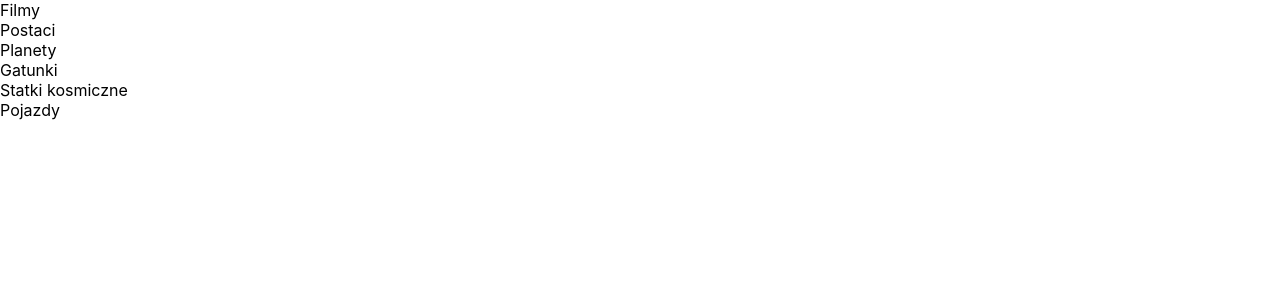
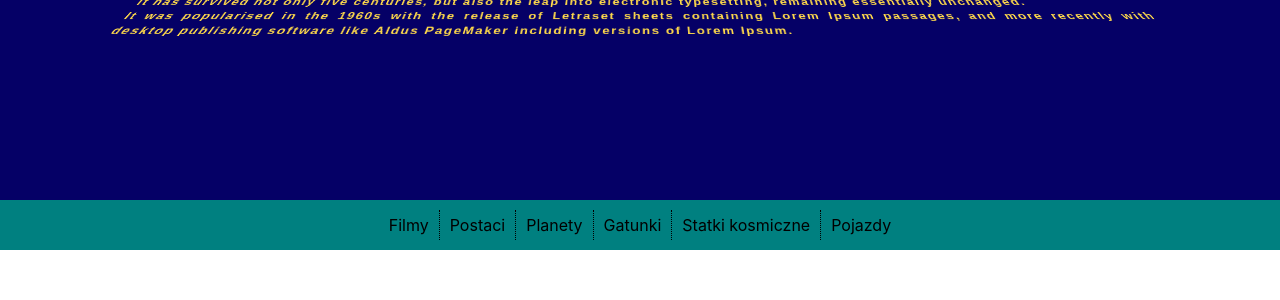
Before and after one commit to kkr600/swapi, a React (Create React App) app: page / in a window 1280 px wide. Shown: the top 300 px of the page. Built offline with nearby package versions, Linux system fonts and the light colour scheme.

Commit message:
add details; add header

```diff
--- a/package.json
+++ b/package.json
@@ -6,6 +6,9 @@
     "@testing-library/jest-dom": "^4.2.4",
     "@testing-library/react": "^9.5.0",
     "@testing-library/user-event": "^7.2.1",
+    "bootstrap": "^4.5.0",
+    "jquery": "^3.5.1",
+    "node-sass": "^4.14.1",
     "react": "^16.13.1",
     "react-dom": "^16.13.1",
     "react-scripts": "3.4.1"
--- a/src/components/App.js
+++ b/src/components/App.js
@@ -1,6 +1,7 @@
 import React from 'react';
 import Menu from './Menu';
-import '../css/App.css';
+import Header from './Header';
+import Styles from '../css/App.css';
 
 class App extends React.Component {
 
@@ -11,12 +12,46 @@ class App extends React.Component {
     species: [],
     starships: [],
     vehicles: [],
-    selectedMenuItem: ""
+    selectedMenuItem: "",
+    selectedDetails:"",
+    menuPositions: [
+      {
+        name: "films",
+        single: "film",
+        selected: false,
+       },
+       {
+         name: "people",
+         single: "character",
+         selected: false,
+       },
+       {
+         name: "planets",
+         single: "planet",
+         selected: false,
+       },
+       {
+         name: "species",
+         single: "type",
+         selected: false,
+       },
+       {
+         name: "starships",
+         single: "starship",
+         selected: false,
+       },
+       {
+         name: "vehicles",
+         single: "vehicle",
+         selected: false,
+       }
+    ]
   }
 
-  componentDidMount() {
-
-    // Object.entries(this.state).forEach(([key,value])=>console.log(key))
+  selectedDetails = (item) => {
+    this.setState({
+      selectedDetails: item,
+    })
   }
 
   setSelectedMenuItem = (item) => {
@@ -25,10 +60,23 @@ class App extends React.Component {
     .then(data => {
       this.setState({
         [item]: data.results,
-        selectedMenuItem: item
+        selectedMenuItem: item,
       })
-    }
-    )
+    });
+    let menuPositions = this.state.menuPositions;
+    let menuPositionsIndex = menuPositions.findIndex( el => el.name == item);
+    menuPositions.forEach( (el,i) => {
+      if (i != menuPositionsIndex)
+        el.selected = false
+      else
+      el.selected = true
+    });
+    this.setState({
+      selectedDetails: "",
+      menuPositions
+    });
+
+
   }
 
   translate = (word,array) => {
@@ -36,10 +84,13 @@ class App extends React.Component {
     return result.length > 0 ? result[0][1] : word;
   }
 
+  showDetails = id => {
+
+  }
+
+
   render(){
-    const menuPositions = [
-      "films", "people","planets","species","starships","vehicles"
-    ]
+
     const dictionary = [
       ["films","Filmy"],
       ["people", "Postaci"],
@@ -94,19 +145,25 @@ class App extends React.Component {
       ["model","Model"],
       ["passengers","Liczba pasażerów"],
       ["starship_class","Klasa"],
-      ["A New Hope","Nowa Nadzieja"],
-      ["A New Hope","Nowa Nadzieja"],
-      ["A New Hope","Nowa Nadzieja"],
-      ["A New Hope","Nowa Nadzieja"],
+      ["Human","Ludzie"],
+      ["film","Film"],
+      ["character","Postać"],
+      ["planet","Planeta"],
+      ["type","Gatunek"],
+      ["starship","Statek kosmiczny"],
+      ["vehicle","Pojazd"],
     ]
+
 
     return (
       <React.Fragment>
-        {/* <List list={this.state.planets}/> */}
+        <Header/>
         <Menu
-          categories={menuPositions}
+          menuPositions={this.state.menuPositions}
           onMenuClick={this.setSelectedMenuItem}
+          onDetailsClick={this.selectedDetails}
           selectedMenuItem={this.state.selectedMenuItem}
+          selectedDetails={this.state.selectedDetails}
           films={this.state.films}
           people={this.state.people}
           planets={this.state.planets}
@@ -115,6 +172,7 @@ class App extends React.Component {
           vehicles={this.state.vehicles}
           translate={this.translate}
           dictionary={dictionary}
+          showDetails={this.showDetails}
           />
       </React.Fragment>
     )
--- /dev/null
+++ b/src/components/Details.js
@@ -0,0 +1,71 @@
+import React from "react";
+
+const Details = props => {
+
+    console.log(props);
+
+    let array = [];
+    let key="";
+    let properties = [];
+    let table="";
+    let detailsTitle ="";
+    let detailsList = "";
+    let detailSingle = "";
+
+    if (props.selectedDetails != "" && props.selectedDetails != undefined) {
+
+        key = props.selectedMenuItem == "films" ? "title" : "name";
+
+        array = props.currentArray.filter(item =>
+                item.name == props.selectedDetails
+            )[0];
+
+        Object.entries(props.currentArray[0]).forEach(([key,value])=> {
+            if (key != "created" && key != "edited" && key != "url")
+                properties.push(key)
+        });
+        let menuPositionsIndex = props.menuPositions.findIndex( el => el[key] == props.selectedMenuItem)
+
+        detailsTitle = <span>{props.translate(props.menuPositions[menuPositionsIndex].single,props.dictionary)}: {props.selectedDetails}</span>
+
+        console.log(array)
+
+        detailsList = properties.map( (el,i) =>
+            <li key={i}>
+                <div className="flex detailsRow">
+                    <div style={{"width": "300px"}}>{props.translate(el,props.dictionary)}: </div>
+                    <div className="grow-1">{array[el]}</div>
+                </div>
+            </li>
+        )
+
+
+        // table = properties.map((e,i)=>(
+        //     // <tr key={i}><td>{props.translate(e,props.dictionary)}</td></tr>
+        // ))
+
+        // console.log(array)
+        // table = array.map((properties,id) => (
+        //     <li>properties</li>
+
+        // ))
+        // console.log(table)
+
+    }
+
+
+
+    return (
+        <React.Fragment>
+            {detailsTitle}
+            <ul>
+                {detailsList}
+            </ul>
+        </React.Fragment>
+    )
+}
+
+
+
+
+export default Details;
--- /dev/null
+++ b/src/components/Header.js
@@ -0,0 +1,26 @@
+import React from "react";
+import '../css/Header.css';
+
+const Header = props => {
+    return(
+        <header>
+            {/* <div class="fade"></div> */}
+            <div className="star-wars">
+                <div className="crawl">
+                    <div className="title">
+                        <p>dzień dobry</p>
+                        <h1>kłaniam się nisko</h1>
+                        <h3>po same piździsko</h3>
+                    </div>
+
+                    <p>Lorem Ipsum is simply dummy text of the printing and typesetting industry. Lorem Ipsum has been the industry's standard dummy text ever since the 1500s, when an unknown printer took a galley of type and scrambled it to make a type specimen book.</p>
+                    <p>It has survived not only five centuries, but also the leap into electronic typesetting, remaining essentially unchanged.</p>
+                    <p>It was popularised in the 1960s with the release of Letraset sheets containing Lorem Ipsum passages, and more recently with desktop publishing software like Aldus PageMaker including versions of Lorem Ipsum.</p>
+
+                </div>
+            </div>
+        </header>
+    )
+}
+
+export default Header;
--- a/src/components/Menu.js
+++ b/src/components/Menu.js
@@ -1,18 +1,56 @@
 import React from "react";
-import List from "./List"
-
+import List from "./List";
+import Details from "./Details"
+import '../css/App.css';
+import '../css/Menu.css';
+// Object.entries(props.currentArray[0]).forEach(([key,value])=> {
+//     if (key != "created" && key != "edited" && key != "url")
+//         properties.push(key)
+// });
 const Menu = props => {
 
-    const menu = props.categories.map( (cat,id) => (
-        <li key={id}  onClick={()=>{props.onMenuClick(cat)}}>  {props.translate(cat,props.dictionary)} </li>
+    // Object.entries(props.categories).for
+
+    const menu = props.menuPositions.map((cat,id) => (
+        <li
+            key={id}
+            onClick={()=>{props.onMenuClick(cat.name)}}
+            className={cat.selected ? "selected": null}
+        >
+                <a >
+                    {props.translate(cat.name,props.dictionary)}
+                </a>
+        </li>
     ));
-
     return(
         <React.Fragment>
-            <ul>
-                {menu}
-            </ul>
-            <List selectedMenuItem={props.selectedMenuItem} currentArray={props[props.selectedMenuItem]}/>
+            <nav>
+                <ul className="mainMenu clearfix">
+                    {menu}
+                </ul>
+            </nav>
+            <div className="wrap clearfix">
+                <section className="left fl">
+                    <List
+                        selectedMenuItem={props.selectedMenuItem}
+                        currentArray={props[props.selectedMenuItem]}
+                        onDetailsClick={props.onDetailsClick}
+                        dictionary={props.dictionary}
+                        translate={props.translate}
+                        showDetails={props.showDetails}
+                    />
+                </section>
+                <section className="right fl">
+                    <Details
+                        selectedMenuItem={props.selectedMenuItem}
+                        menuPositions={props.menuPositions}
+                        selectedDetails={props.selectedDetails}
+                        currentArray={props[props.selectedMenuItem]}
+                        dictionary={props.dictionary}
+                        translate={props.translate}
+                    />
+                </section>
+            </div>
         </React.Fragment>
     )
 
--- a/src/css/App.css
+++ b/src/css/App.css
@@ -3,6 +3,41 @@
   padding: 0
 }
 
-li {
-  cursor: pointer;
+.clearfix::after {
+  content: "";
+  display: block;
+  clear: both;
 }
+
+.fl {
+  float: left;
+}
+
+.relative {
+  position: relative;
+}
+
+.absolute {
+  position: absolute;
+}
+
+.flex {
+  display: flex;
+}
+
+.grow-1 {
+  flex-grow: 1;
+}
+
+.half {
+  width: 50%;
+}
+
+section.left {
+  width: 50%;
+}
+
+section.right {
+  width: 50%;
+  padding-top: 20px;
+}
--- /dev/null
+++ b/src/css/Header.css
@@ -0,0 +1,54 @@
+.star-wars {
+    /* Flexbox to center the entire element on the screen */
+    display: flex;
+    justify-content: center;
+    /* This is a magic number based on the context in which this snippet is used and effects the perspective */
+    height: 200px;
+    /* This sets allows us to transform the text on a 3D plane, and is somewhat a magic number */
+    perspective: 400px;
+    /* The rest is totally up to personal styling preferences */
+    color: #feda4a;
+    font-family: 'Pathway Gothic One', sans-serif;
+    font-size: 1em;
+    font-weight: 600;
+    letter-spacing: 2px;
+    line-height: 150%;
+    text-align: justify;
+    overflow: hidden;
+    background-color: #050066;
+  }
+
+
+  .crawl {
+    /* Position the element so we can adjust the top property in the animation */
+    position: relative;
+    /* Defines the skew origin at the very center when we apply transforms on the animation */
+    transform-origin: 50% 100%;
+    /* Adds the crawl animation, which plays for one minute */
+    animation: crawl 20s linear;
+  }
+
+  /* We're calling this animation "crawl" */
+  @keyframes crawl {
+    0% {
+      /* The element starts below the screen */
+      top: 250px;
+      /* Rotate the text 20 degrees but keep it close to the viewer */
+      transform: rotateX(30deg) translateZ(0);
+    }
+    100% {
+      /* This is a magic number, but using a big one to make sure the text is fully off the screen at the end */
+      top: -1600px;
+      /* Slightly increasing the rotation at the end and moving the text far away from the viewer */
+      transform: rotateX(35deg) translateZ(-350px);
+    }
+  }
+
+  .fade {
+    position: relative;
+    width: 100%;
+    min-height: 60vh;
+    top: -25px;
+    background-image: linear-gradient(0deg, transparent, #08009E 75%);
+    z-index: 1;
+  }
--- /dev/null
+++ b/src/css/List.css
@@ -0,0 +1,18 @@
+ul.selectedList {
+
+    margin-left: 40px;
+    width: 250px;
+}
+
+ul.selectedList>li {
+
+    list-style-type: none;
+    cursor: pointer;
+    margin-top: 10px;
+    transition-property: background-color;
+}
+
+ul.selectedList>li:hover {
+    background-color: #5AA2EB;
+    transition-duration: 0.3s;
+}
--- /dev/null
+++ b/src/css/Menu.css
@@ -0,0 +1,31 @@
+nav {
+    display: flex;
+    justify-content: center;
+    background-color: teal;
+}
+
+.mainMenu {
+    padding: 10px 0px;
+
+  }
+
+  .mainMenu>li:not(:first-child) {
+    border-left: 1px dotted black;
+  }
+.mainMenu>li {
+    cursor: pointer;
+    list-style-type: none;
+    float: left;
+    transition-property: background-color;
+    padding: 5px 10px;
+
+}
+
+.mainMenu>li:hover {
+    background-color: #5AA2EB;
+    transition-duration: 0.3s;
+}
+
+.selected {
+    font-weight: 900;
+}
--- a/src/index.js
+++ b/src/index.js
@@ -3,6 +3,7 @@ import ReactDOM from 'react-dom';
 import './css/index.css';
 import App from './components/App';
 import * as serviceWorker from './serviceWorker';
+import Styles from './css/App.css';
 
 ReactDOM.render(
   <React.StrictMode>
```
Also changed, not shown: src/components/List.js (+7 -5 lines), 1 other file (tests, documents, lock files or other folders).
